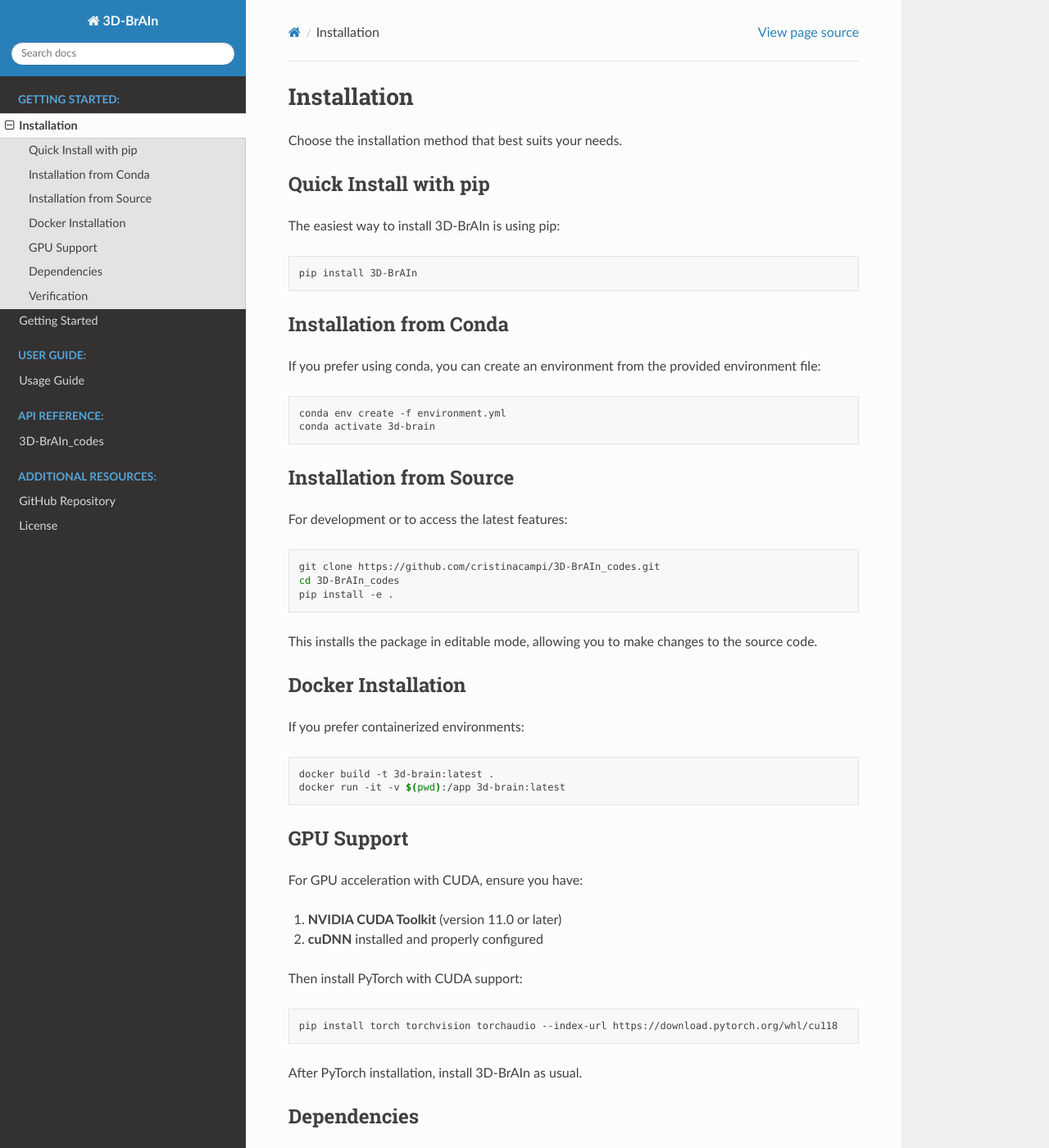
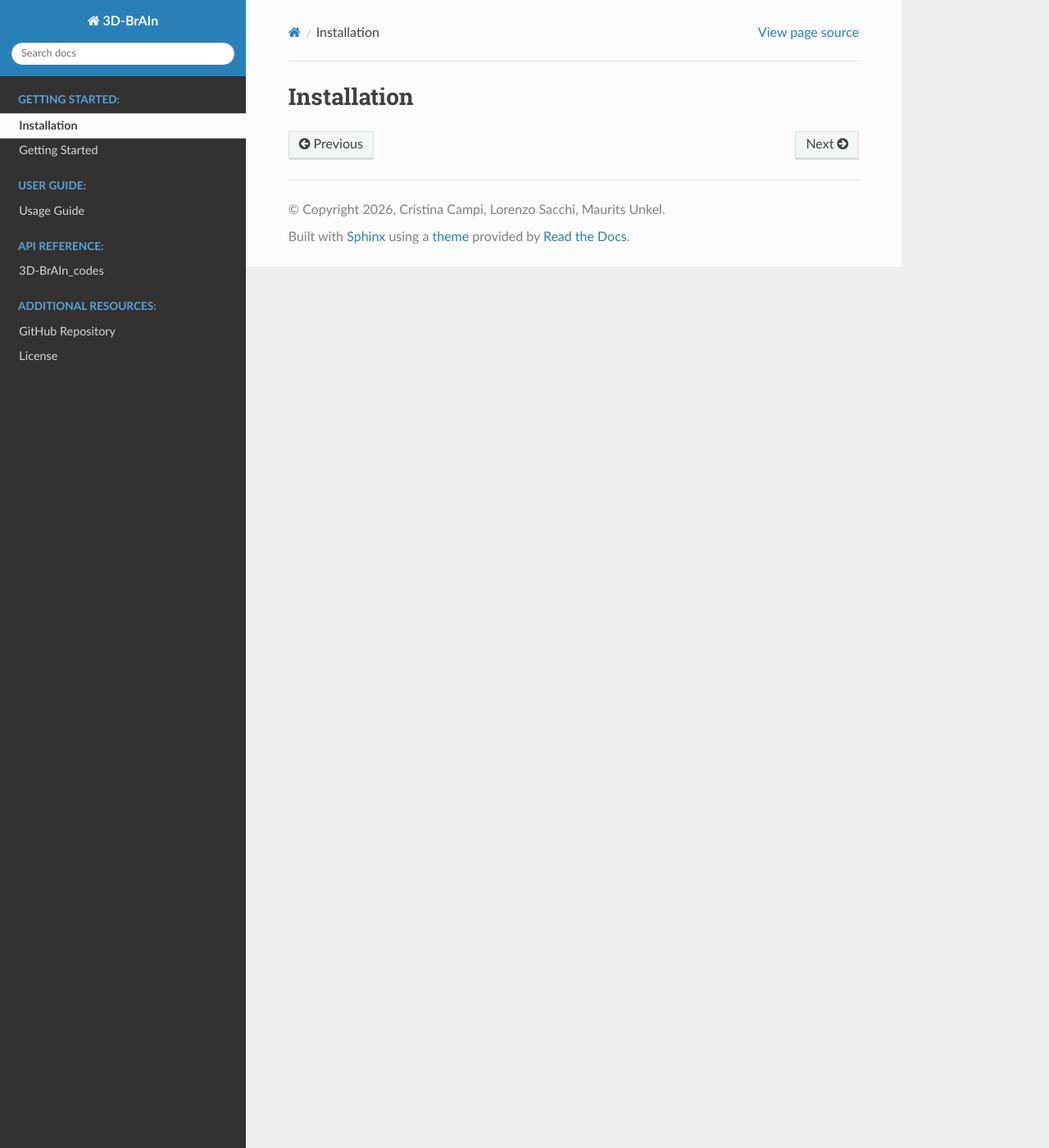
Before and after one commit to cristinacampi/3D-BrAIn_codes, a Sphinx documentation site: the page built from docs/source/installation.rst, in a window 1280 px wide and 1400 px high. Shown: the whole window at 82% size. Built offline with Sphinx 7.4.7 and the Read the Docs theme 3.1.0, drawn with Linux system fonts in a browser that asks for light colours; pages that are not in the unit, such as notebooks, are missing from menus; some of the changed text lies outside the part shown.

Commit message:
modified:   installation.rst

```diff
--- a/docs/source/installation.rst
+++ b/docs/source/installation.rst
@@ -1,89 +1,2 @@
 Installation
 =============
-
-Choose the installation method that best suits your needs.
-
-Quick Install with pip
-----------------------
-
-The easiest way to install 3D-BrAIn is using pip:
-
-.. code-block:: bash
-
-    pip install 3D-BrAIn
-
-Installation from Conda
-------------------------
-
-If you prefer using conda, you can create an environment from the provided environment file:
-
-.. code-block:: bash
-
-    conda env create -f environment.yml
-    conda activate 3d-brain
-
-Installation from Source
--------------------------
-
-For development or to access the latest features:
-
-.. code-block:: bash
-
-    git clone https://github.com/cristinacampi/3D-BrAIn_codes.git
-    cd 3D-BrAIn_codes
-    pip install -e .
-
-This installs the package in editable mode, allowing you to make changes to the source code.
-
-Docker Installation
--------------------
-
-If you prefer containerized environments:
-
-.. code-block:: bash
-
-    docker build -t 3d-brain:latest .
-    docker run -it -v $(pwd):/app 3d-brain:latest
-
-GPU Support
------------
-
-For GPU acceleration with CUDA, ensure you have:
-
-1. **NVIDIA CUDA Toolkit** (version 11.0 or later)
-2. **cuDNN** installed and properly configured
-
-Then install PyTorch with CUDA support:
-
-.. code-block:: bash
-
-    pip install torch torchvision torchaudio --index-url https://download.pytorch.org/whl/cu118
-
-After PyTorch installation, install 3D-BrAIn as usual.
-
-Dependencies
-------------
-
-The package requires:
-
-- Python 3.8+
-- NumPy
-- SciPy
-- scikit-learn
-- PyTorch (for GAN/VAE-GAN functionality)
-- Pandas
-- HDF5 support libraries
-
-All dependencies are automatically installed with pip or conda.
-
-Verification
-------------
-
-To verify the installation, open a Python terminal and run:
-
-.. code-block:: python
-
-    import brain_3d
-    print(brain_3d.__version__)
-
-You should see the version number printed without errors.
```
